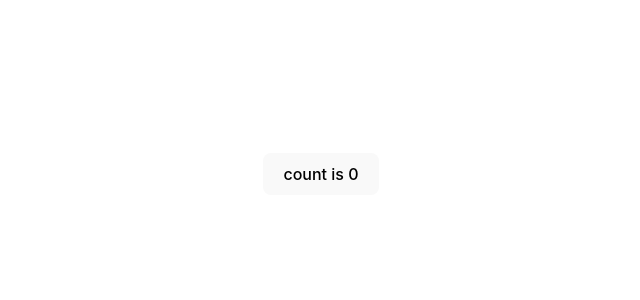
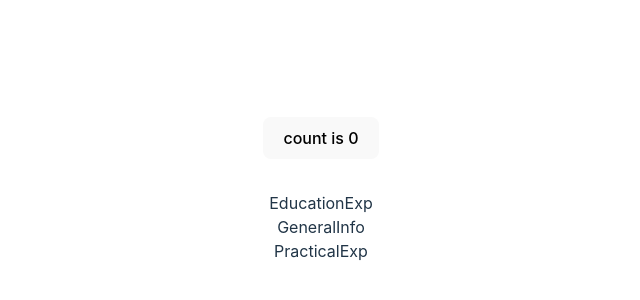
Before and after one commit to Sonickmumba/cv_app, a React (Vite) app: page / in a window 1280 px wide. Shown: the part 226-526 px from the top of the page, without its empty margins (319-959 px from the left). Built offline with nearby package versions, Linux system fonts and the light colour scheme.

Commit message:
Add components to the App.js file

```diff
--- a/src/App.jsx
+++ b/src/App.jsx
@@ -1,5 +1,8 @@
 import { useState } from 'react';
 import './App.css';
+import EducationExp from './components/EducationExp';
+import GeneralInfo from './components/GeneralInfo';
+import PracticalExp from './components/PracticalExp';
 
 function App() {
   const [count, setCount] = useState(0);
@@ -13,6 +16,9 @@ function App() {
           {count}
         </button>
       </div>
+      <EducationExp />
+      <GeneralInfo />
+      <PracticalExp />
     </>
   );
 }
```
